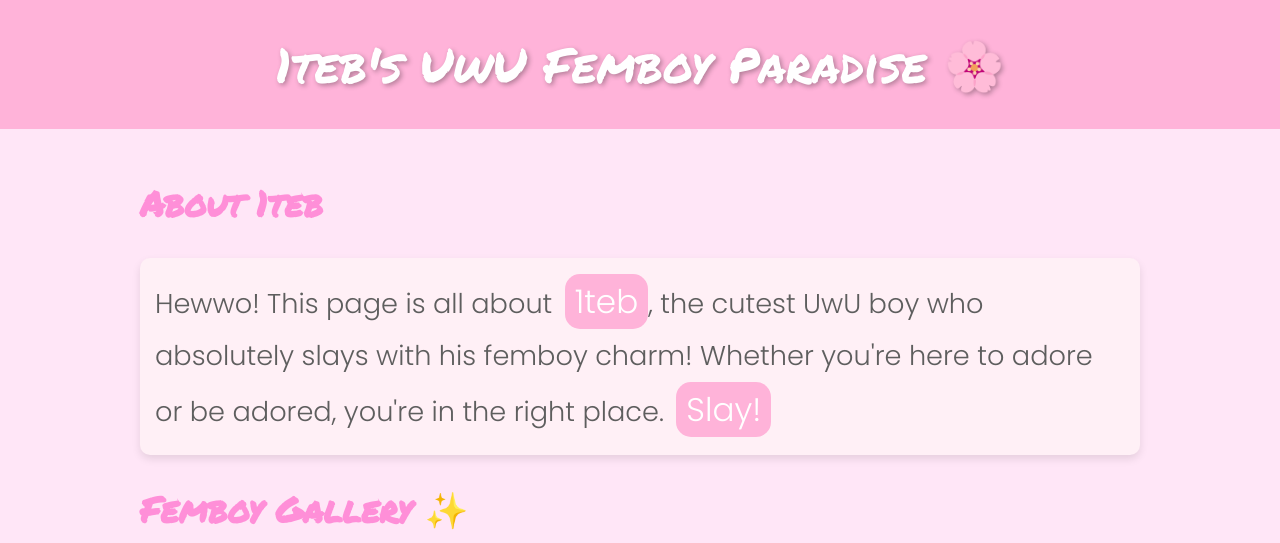
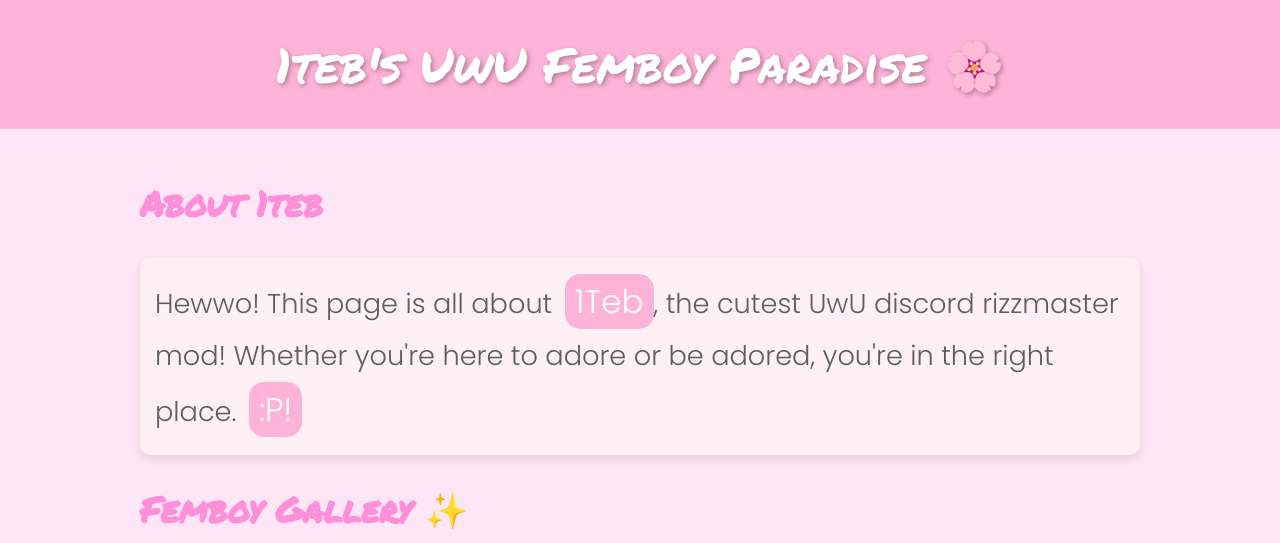
Before and after one commit to 1Teb/1teb.github.io, a plain HTML site: page index.html in a window 1280 px wide. Shown: the top 543 px of the page. Drawn offline with Linux system fonts and the light colour scheme.

Commit message:
Update index.html
Changing the about me

```diff
--- a/index.html
+++ b/index.html
@@ -91,7 +91,7 @@
 
 <section>
     <h2>About 1teb</h2>
-    <p class="intro">Hewwo! This page is all about <span>1teb</span>, the cutest UwU boy who absolutely slays with his femboy charm! Whether you're here to adore or be adored, you're in the right place. <span>Slay!</span></p>
+    <p class="intro">Hewwo! This page is all about <span>1Teb</span>, the cutest UwU discord rizzmaster mod! Whether you're here to adore or be adored, you're in the right place. <span>:P!</span></p>
 
     <h2>Femboy Gallery ✨</h2>
     <div class="gallery">
```
